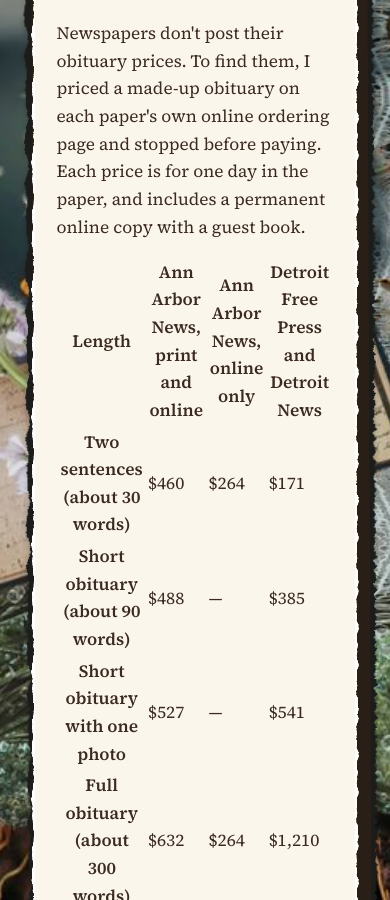
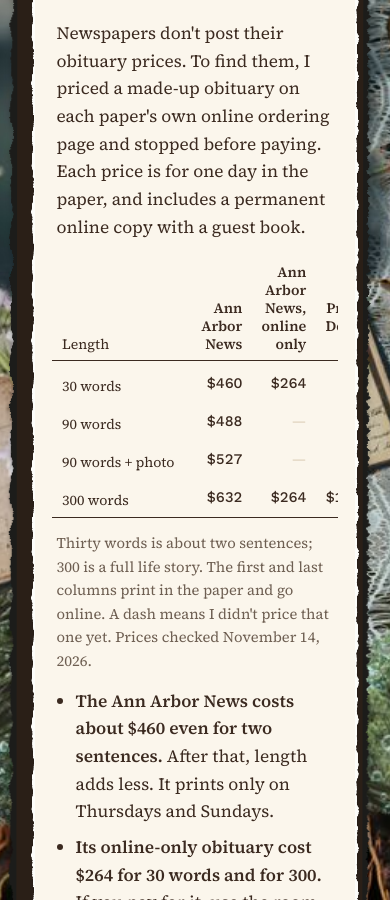
Before and after one commit to katekelley/graveandseed, a Jekyll site: the page built from resources/obituary.html, in a window 390 px wide and 900 px high, scrolled down 5320 px. Built offline with Jekyll 4.4.1, drawn with Linux system fonts in a browser that asks for light colours; some of the changed text lies outside the part shown.

Commit message:
Fix tilted backing drift on tall cards; tidy obituary price table on phones
Co-Authored-By: Claude Opus 5.5 <noreply@anthropic.com>
Claude-Session: https://claude.ai/code/session_011MgnuF2hE4MR2aNboJcP3X

```diff
--- a/_includes/footer.html
+++ b/_includes/footer.html
@@ -12,3 +12,21 @@
     </div>
   </div>
 </footer>
+<script>
+/* Keep the tilted black backing from drifting sideways on tall cards (long pages on phones). */
+(function () {
+  var sel = "header.soil .wrap, main .wrap > *, footer .wrap > *";
+  function fit() {
+    document.querySelectorAll(sel).forEach(function (el) {
+      el.style.removeProperty("--tilt");
+      var base = parseFloat(getComputedStyle(el).getPropertyValue("--tilt")) || -0.25;
+      var h = el.offsetHeight || 1;
+      var max = Math.atan(8 / h) * 180 / Math.PI;
+      if (Math.abs(base) > max) el.style.setProperty("--tilt", (base < 0 ? -max : max).toFixed(3) + "deg");
+    });
+  }
+  fit();
+  window.addEventListener("load", fit);
+  var t; window.addEventListener("resize", function () { clearTimeout(t); t = setTimeout(fit, 150); });
+})();
+</script>
--- a/resources/obituary.html
+++ b/resources/obituary.html
@@ -8,6 +8,9 @@ description: How to write an obituary that sounds like the person - prompts, a f
 permalink: /resources/obituary/
 show_updated: true
 ---
+<style>
+{% include compare_css.html %}
+</style>
 <section class="prose">
   <p>Most obituaries read like a résumé: born, schooled, employed, survived by. That's fine, but it's not why anyone loved them. A good obituary has the facts people need plus a few details that make someone reading it say, "Oh, that's exactly them."</p>
   <p>You don't have to be a writer. You need about an hour, someone to talk it through with, and permission to keep it short.</p>
@@ -68,20 +71,20 @@ show_updated: true
       <thead>
         <tr>
           <th scope="col">Length</th>
-          <th scope="col">Ann Arbor News, print and online</th>
+          <th scope="col">Ann Arbor News</th>
           <th scope="col">Ann Arbor News, online only</th>
-          <th scope="col">Detroit Free Press and Detroit News</th>
+          <th scope="col">Free Press + Detroit News</th>
         </tr>
       </thead>
       <tbody>
-        <tr><th scope="row">Two sentences (about 30 words)</th><td>$460</td><td>$264</td><td>$171</td></tr>
-        <tr><th scope="row">Short obituary (about 90 words)</th><td>$488</td><td>&mdash;</td><td>$385</td></tr>
-        <tr><th scope="row">Short obituary with one photo</th><td>$527</td><td>&mdash;</td><td>$541</td></tr>
-        <tr><th scope="row">Full obituary (about 300 words)</th><td>$632</td><td>$264</td><td>$1,210</td></tr>
+        <tr><th scope="row">30 words</th><td>$460</td><td>$264</td><td>$171</td></tr>
+        <tr><th scope="row">90 words</th><td>$488</td><td class="none">&mdash;</td><td>$385</td></tr>
+        <tr><th scope="row">90 words + photo</th><td>$527</td><td class="none">&mdash;</td><td>$541</td></tr>
+        <tr><th scope="row">300 words</th><td>$632</td><td>$264</td><td>$1,210</td></tr>
       </tbody>
     </table>
   </div>
-  <p class="small">A dash means I didn't price that one yet. Prices checked November 14, 2026.</p>
+  <p class="small">Thirty words is about two sentences; 300 is a full life story. The first and last columns print in the paper and go online. A dash means I didn't price that one yet. Prices checked November 14, 2026.</p>
   <ul>
     <li><strong>The Ann Arbor News costs about $460 even for two sentences.</strong> After that, length adds less. It prints only on Thursdays and Sundays.</li>
     <li><strong>Its online-only obituary cost $264 for 30 words and for 300.</strong> If you pay for it, use the room for the full story.</li>
```
